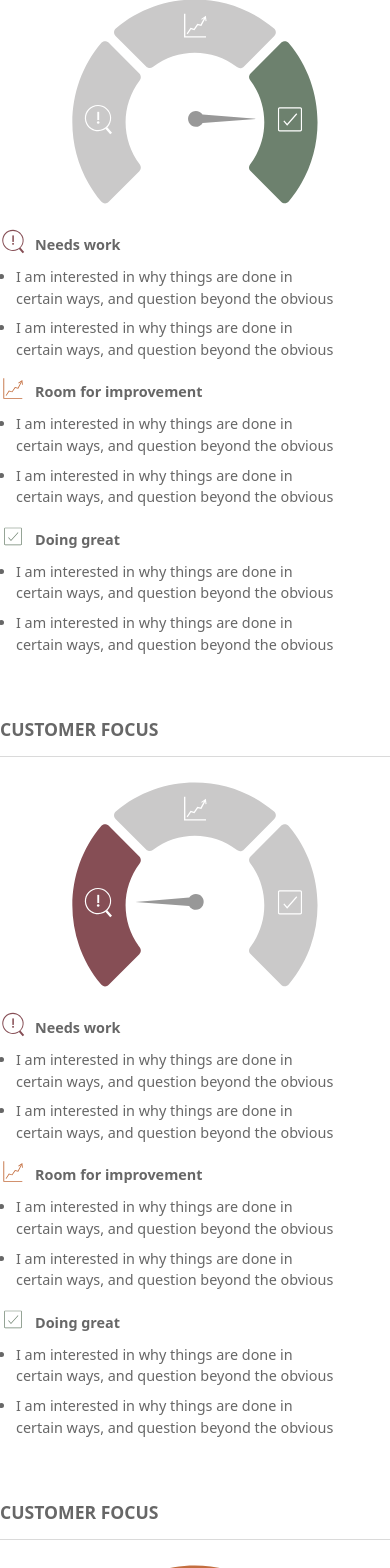
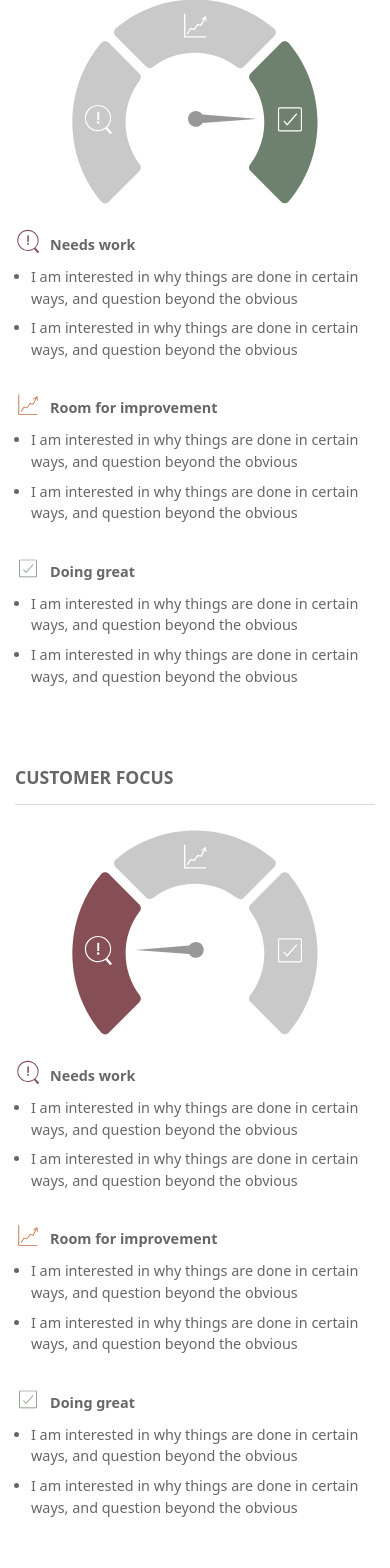
Before and after one commit to timrobinson33/survey-sample, a React (Create React App) app: page /survey-sample/results in a window 390 px wide. Shown: the part 1088-2656 px from the top of the page. Built offline with nearby package versions, Linux system fonts and the light colour scheme; what survey-react would draw is missing.

Commit message:
Results mobile alignment

```diff
--- a/src/Results.css
+++ b/src/Results.css
@@ -38,6 +38,10 @@ h5.icon-title {
 .results-infowrapper {
     border-bottom: 1px solid #dadada;
 }
+.results-inforow {
+    padding-left: 15px !important;
+    padding-right: 15px !important;
+}
 .result-rowheading h4 {
     color: #676767;
     border-bottom: 1px solid #dadada;
@@ -69,7 +73,7 @@ h5.icon-title {
     }
 }
 @media screen and (min-width: 768px) {
-    .row .results-heading {
+    .row .results-heading, .results-inforow {
         padding-left: 0 !important;
         padding-right: 0 !important;
     }
--- a/src/ResultsTable.js
+++ b/src/ResultsTable.js
@@ -11,21 +11,21 @@ export default function ResultsTable() {
                 <div class="col-lg-3 col-md-12 mb-4 mb-lg-0 px-2 dial-column text-center">
                     <img src={doinggreat} alt="Doing great dial" title="Doing great" />
                 </div>
-                <div class="col-lg-3 col-md-4 pe-5">
+                <div class="col-lg-3 col-md-4 pe-md-5 mb-3">
                     <h5 class="icon-title icon-work">Needs work</h5>
                     <ul>
                         <li>I am interested in why things are done in certain ways, and question beyond the obvious</li>
                         <li>I am interested in why things are done in certain ways, and question beyond the obvious</li>
                     </ul>
                 </div>
-                <div class="col-lg-3 col-md-4 pe-5">
+                <div class="col-lg-3 col-md-4 pe-md-5 mb-3">
                     <h5 class="icon-title icon-improvement">Room for improvement</h5>
                     <ul>
                         <li>I am interested in why things are done in certain ways, and question beyond the obvious</li>
                         <li>I am interested in why things are done in certain ways, and question beyond the obvious</li>
                     </ul>
                 </div>
-                <div class="col-lg-3 col-md-4 pe-5">
+                <div class="col-lg-3 col-md-4 pe-md-5 mb-3">
                     <h5 class="icon-title icon-great">Doing great</h5>
                     <ul>
                         <li>I am interested in why things are done in certain ways, and question beyond the obvious</li>
@@ -42,21 +42,21 @@ export default function ResultsTable() {
                 <div class="col-lg-3 col-md-12 mb-4 mb-lg-0 px-2 dial-column text-center">
                     <img src={needswork} alt="Needs work dial" title="Needs work" />
                 </div>
-                <div class="col-lg-3 col-md-4 pe-5">
+                <div class="col-lg-3 col-md-4 pe-md-5 mb-3">
                     <h5 class="icon-title icon-work">Needs work</h5>
                     <ul>
                         <li>I am interested in why things are done in certain ways, and question beyond the obvious</li>
                         <li>I am interested in why things are done in certain ways, and question beyond the obvious</li>
                     </ul>
                 </div>
-                <div class="col-lg-3 col-md-4 pe-5">
+                <div class="col-lg-3 col-md-4 pe-md-5 mb-3">
                     <h5 class="icon-title icon-improvement">Room for improvement</h5>
                     <ul>
                         <li>I am interested in why things are done in certain ways, and question beyond the obvious</li>
                         <li>I am interested in why things are done in certain ways, and question beyond the obvious</li>
                     </ul>
                 </div>
-                <div class="col-lg-3 col-md-4 pe-5">
+                <div class="col-lg-3 col-md-4 pe-md-5 mb-3">
                     <h5 class="icon-title icon-great">Doing great</h5>
                     <ul>
                         <li>I am interested in why things are done in certain ways, and question beyond the obvious</li>
@@ -73,21 +73,21 @@ export default function ResultsTable() {
                 <div class="col-lg-3 col-md-12 mb-4 mb-lg-0 px-2 dial-column text-center">
                     <img src={forimprovement} alt="Room for improvement dial" title="Room for improvement" />
                 </div>
-                <div class="col-lg-3 col-md-4 pe-5">
+                <div class="col-lg-3 col-md-4 pe-md-5 mb-3">
                     <h5 class="icon-title icon-work">Needs work</h5>
                     <ul>
                         <li>I am interested in why things are done in certain ways, and question beyond the obvious</li>
                         <li>I am interested in why things are done in certain ways, and question beyond the obvious</li>
                     </ul>
                 </div>
-                <div class="col-lg-3 col-md-4 pe-5">
+                <div class="col-lg-3 col-md-4 pe-md-5 mb-3">
                     <h5 class="icon-title icon-improvement">Room for improvement</h5>
                     <ul>
                         <li>I am interested in why things are done in certain ways, and question beyond the obvious</li>
                         <li>I am interested in why things are done in certain ways, and question beyond the obvious</li>
                     </ul>
                 </div>
-                <div class="col-lg-3 col-md-4 pe-5">
+                <div class="col-lg-3 col-md-4 pe-md-5 mb-3">
                     <h5 class="icon-title icon-great">Doing great</h5>
                     <ul>
                         <li>I am interested in why things are done in certain ways, and question beyond the obvious</li>
```
